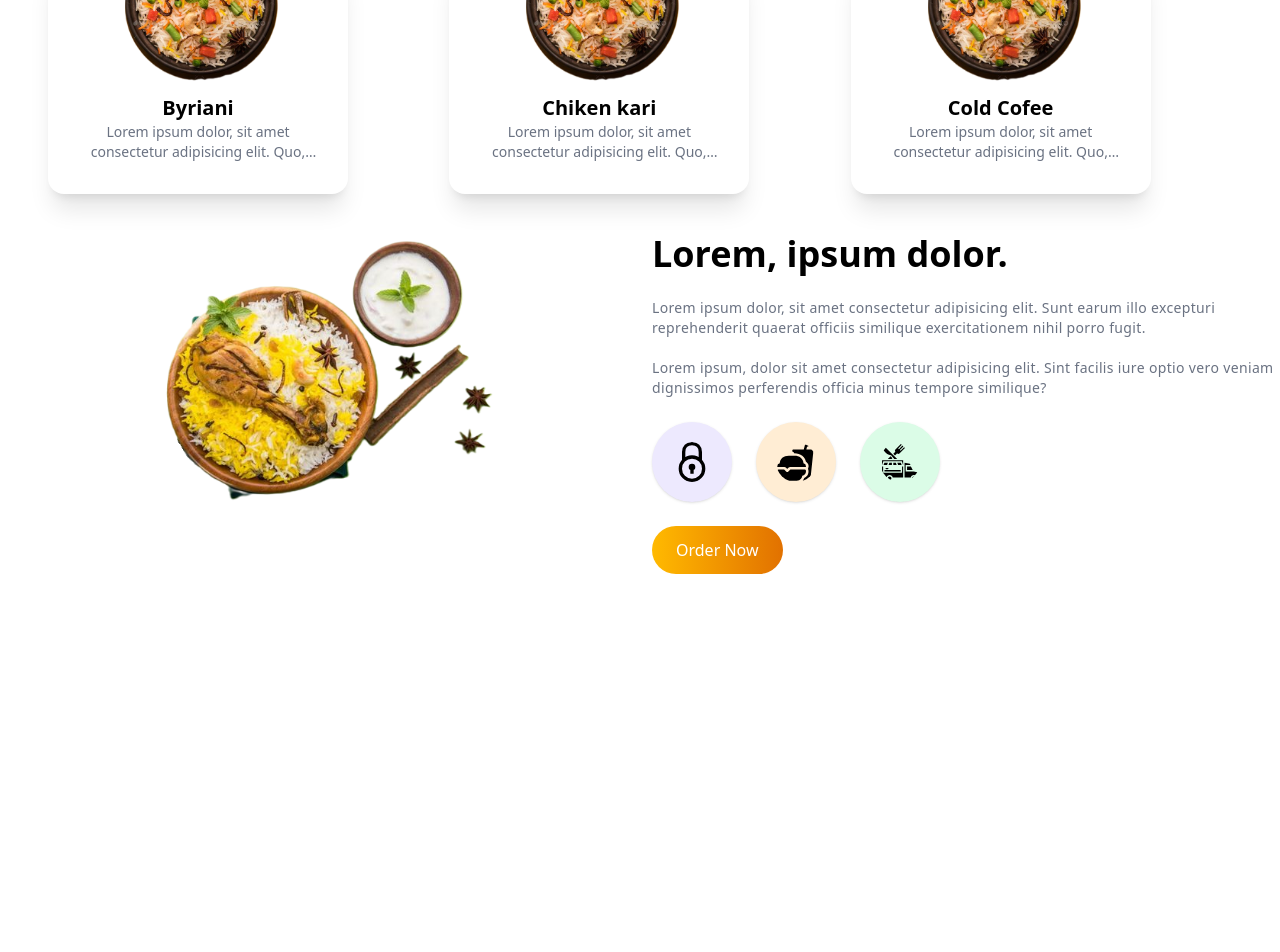
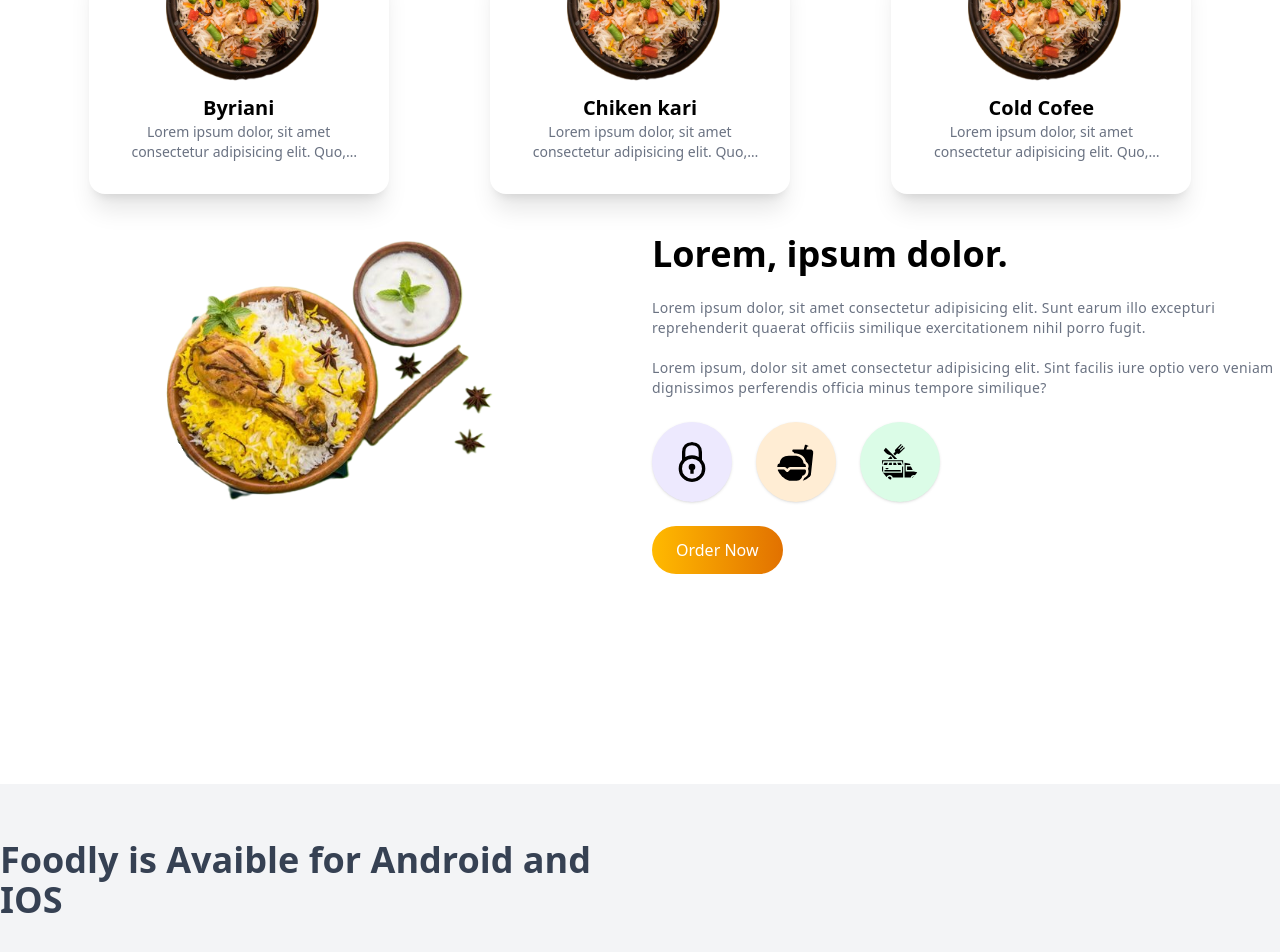
Before and after one commit to Ditechgit/YT_FoodieZone, a React (Vite) app: page / in a window 1280 px wide. Shown: the part 902-1854 px from the top of the page. Before the commit the page ends 1686 px from the top, so only its background shows below. Built offline with nearby package versions, Linux system fonts and the light colour scheme.

Commit message:
feat - Add AppStore component

```diff
--- a/src/App.jsx
+++ b/src/App.jsx
@@ -1,3 +1,4 @@
+import AppStore from "./components/AppStore/AppStore";
 import Banner from "./components/Banner/Banner";
 import Hero from "./components/Hero/Hero";
 import Navbar from "./components/Navbar";
@@ -14,6 +15,7 @@ function App() {
       <Hero />
       <Services />
       <Banner />
+      <AppStore />
     </>
   );
 }
--- /dev/null
+++ b/src/components/AppStore/AppStore.jsx
@@ -0,0 +1,25 @@
+import React from "react";
+import AppStoreImg from "../../assets/app_store.png";
+import PlayStoreImg from "../../assets/play_store.png";
+import Gif from "../../assets/mobile_bike.gif";
+
+const AppStore = () => {
+  return (
+    <>
+      <div className="bg-gray-100 dark:bg-gray-800 py-14">
+        <div className="container">
+            <div className="grid grid-cols-1 md:grid-cols-2 items-center gap-4">
+                <div>
+                    <h1 className="text-2xl text-center sm:text-left sm:text-4xl font-semibold dark:text-gray-400 text-gray-700">Foodly is Avaible for Android and IOS</h1>
+                </div>
+                <div>
+
+                </div>
+            </div>
+        </div>
+      </div>
+    </>
+  );
+};
+
+export default AppStore;
--- a/src/components/Services/Services.jsx
+++ b/src/components/Services/Services.jsx
@@ -29,7 +29,7 @@ const Services = () => {
   return (
     <>
       <div className="py-10">
-        <div className="px-12">
+        <div className="px-12 ">
           {/* Header Section */}
           <div className="text-center mb-20 max-w-[400px] mx-auto">
             <p className="text-sm bg-clip-text text-transparent bg-gradient-to-r from-amber-400 to-amber-600">
@@ -43,7 +43,7 @@ const Services = () => {
           </div>
           {/* Card Section */}
           <div>
-            <div className="grid grid-cols-1 sm:grid-cols-2 md:grid-cols-3 gap-14 md:gap-5 place-item-center">
+            <div className="grid grid-cols-1 sm:grid-cols-2 md:grid-cols-3 gap-14 md:gap-5 place-items-center ">
               {ServicesData.map(({ id, img, name, description }) => {
                 return <div key={id} className="max-w-[300px] group rounded-2xl bg-white dark:bg-gray-800 hover:bg-amber-400 hover:text-white duration-300 p-4 shadow-xl">
                   <div className="h-[100px]">
```
